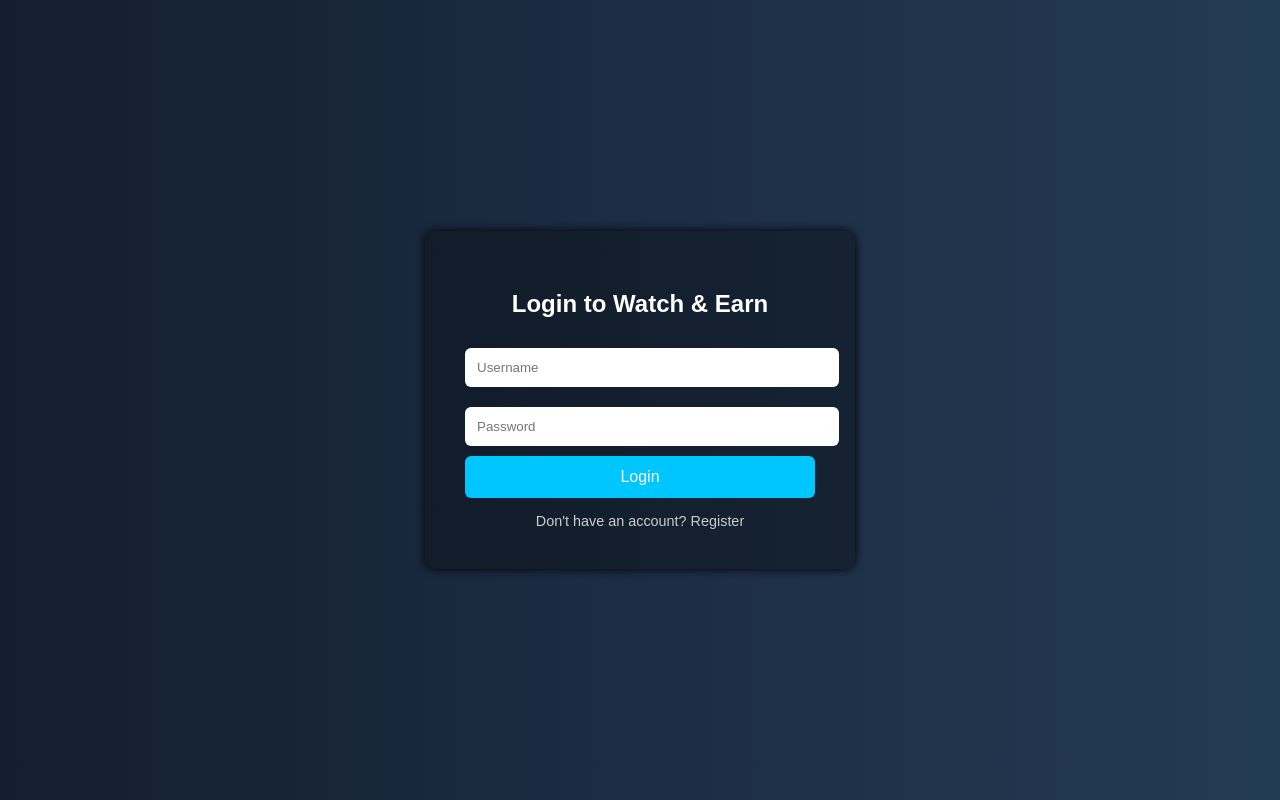
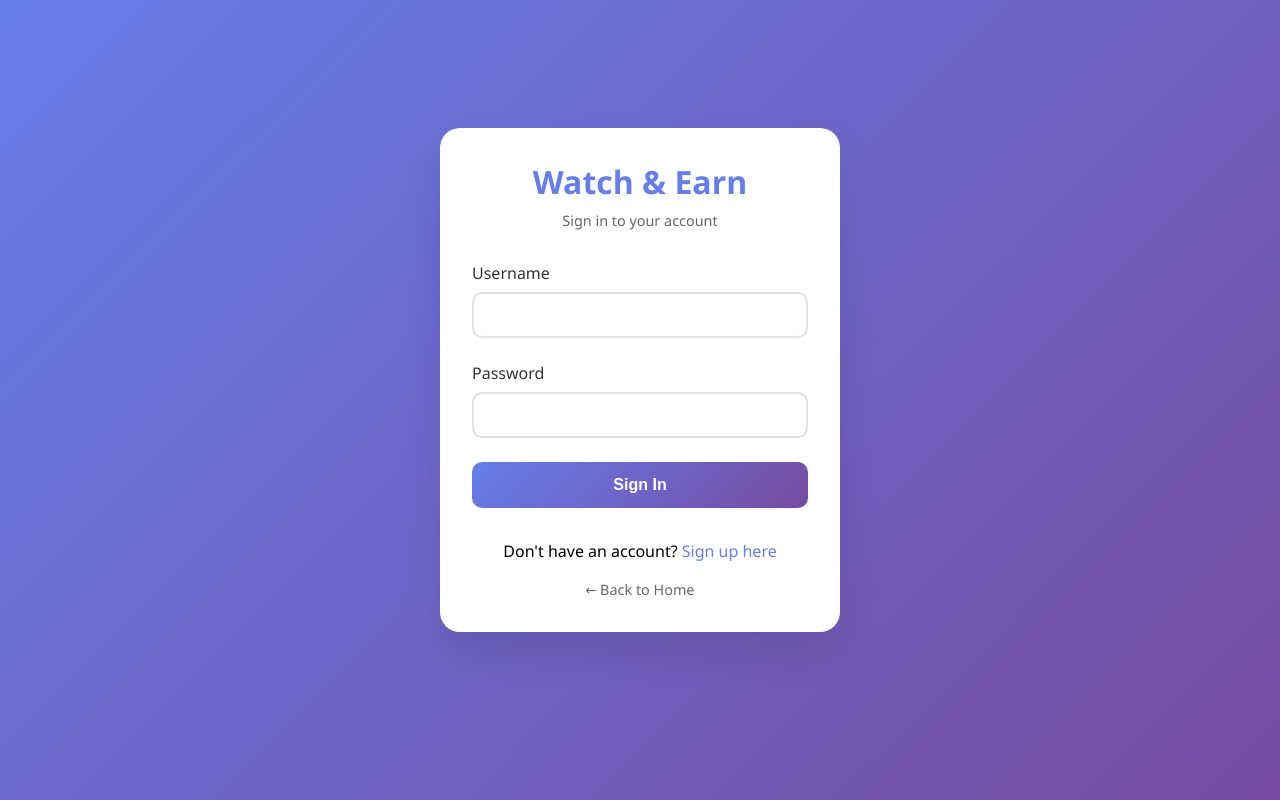
Before and after one commit to grace363/Denso, a Flask app: page /login in a window 1280 px wide. Run offline with Flask 3, Linux system fonts and the light colour scheme.

Commit message:
Update login.html

```diff
--- a/templates/login.html
+++ b/templates/login.html
@@ -2,80 +2,207 @@
 <html lang="en">
 <head>
     <meta charset="UTF-8">
-    <title>Login | Watch & Earn</title>
+    <meta name="viewport" content="width=device-width, initial-scale=1.0">
+    <title>Login - Watch & Earn</title>
     <style>
-        body {
+        * {
             margin: 0;
             padding: 0;
-            background: linear-gradient(to right, #141e30, #243b55);
-            font-family: Arial, sans-serif;
+            box-sizing: border-box;
+        }
+
+        body {
+            font-family: 'Segoe UI', Tahoma, Geneva, Verdana, sans-serif;
+            background: linear-gradient(135deg, #667eea 0%, #764ba2 100%);
+            min-height: 100vh;
             display: flex;
+            align-items: center;
             justify-content: center;
-            align-items: center;
-            height: 100vh;
-            color: #ffffff;
         }
 
         .login-container {
-            background: rgba(0, 0, 0, 0.3);
-            padding: 40px;
-            border-radius: 10px;
-            box-shadow: 0 0 10px #000;
+            background: white;
+            padding: 2rem;
+            border-radius: 20px;
+            box-shadow: 0 20px 40px rgba(0, 0, 0, 0.1);
             width: 100%;
-            max-width: 350px;
-            text-align: center;
+            max-width: 400px;
+            transform: translateY(-20px);
+            animation: slideUp 0.6s ease-out;
         }
 
-        .login-container h2 {
-            margin-bottom: 20px;
+        @keyframes slideUp {
+            from {
+                opacity: 0;
+                transform: translateY(20px);
+            }
+            to {
+                opacity: 1;
+                transform: translateY(0);
+            }
         }
 
-        .login-container input {
-            width: 100%;
-            padding: 12px;
-            margin: 10px 0;
-            border: none;
-            border-radius: 6px;
+        .logo {
+            text-align: center;
+            margin-bottom: 2rem;
         }
 
-        .login-container button {
-            width: 100%;
-            padding: 12px;
-            background-color: #00c6ff;
-            border: none;
-            border-radius: 6px;
-            color: white;
-            font-size: 1em;
-            cursor: pointer;
-            transition: background-color 0.3s ease;
+        .logo h1 {
+            color: #667eea;
+            font-size: 2rem;
+            margin-bottom: 0.5rem;
         }
 
-        .login-container button:hover {
-            background-color: #009ecb;
+        .logo p {
+            color: #666;
+            font-size: 0.9rem;
         }
 
-        .login-container a {
-            color: #ccc;
-            text-decoration: none;
-            display: block;
-            margin-top: 15px;
-            font-size: 0.9em;
+        .form-group {
+            margin-bottom: 1.5rem;
         }
 
-        .login-container a:hover {
-            color: #fff;
+        .form-group label {
+            display: block;
+            margin-bottom: 0.5rem;
+            color: #333;
+            font-weight: 500;
+        }
+
+        .form-group input {
+            width: 100%;
+            padding: 12px 16px;
+            border: 2px solid #e0e0e0;
+            border-radius: 10px;
+            font-size: 1rem;
+            transition: all 0.3s ease;
+        }
+
+        .form-group input:focus {
+            outline: none;
+            border-color: #667eea;
+            box-shadow: 0 0 0 3px rgba(102, 126, 234, 0.1);
+        }
+
+        .login-btn {
+            width: 100%;
+            padding: 14px;
+            background: linear-gradient(135deg, #667eea 0%, #764ba2 100%);
+            color: white;
+            border: none;
+            border-radius: 10px;
+            font-size: 1rem;
+            font-weight: 600;
+            cursor: pointer;
+            transition: all 0.3s ease;
+            margin-bottom: 1rem;
+        }
+
+        .login-btn:hover {
+            transform: translateY(-2px);
+            box-shadow: 0 10px 20px rgba(102, 126, 234, 0.3);
+        }
+
+        .login-btn:active {
+            transform: translateY(0);
+        }
+
+        .register-link {
+            text-align: center;
+            margin-top: 1rem;
+        }
+
+        .register-link a {
+            color: #667eea;
+            text-decoration: none;
+            font-weight: 500;
+        }
+
+        .register-link a:hover {
+            text-decoration: underline;
+        }
+
+        .alert {
+            padding: 12px;
+            border-radius: 8px;
+            margin-bottom: 1rem;
+            font-size: 0.9rem;
+        }
+
+        .alert-error {
+            background-color: #fee;
+            color: #c33;
+            border: 1px solid #fcc;
+        }
+
+        .alert-success {
+            background-color: #efe;
+            color: #3c3;
+            border: 1px solid #cfc;
+        }
+
+        .back-home {
+            text-align: center;
+            margin-top: 1rem;
+        }
+
+        .back-home a {
+            color: #666;
+            text-decoration: none;
+            font-size: 0.9rem;
+        }
+
+        .back-home a:hover {
+            color: #667eea;
+        }
+
+        @media (max-width: 480px) {
+            .login-container {
+                margin: 1rem;
+                padding: 1.5rem;
+            }
         }
     </style>
 </head>
 <body>
     <div class="login-container">
-        <h2>Login to Watch & Earn</h2>
+        <div class="logo">
+            <h1>Watch & Earn</h1>
+            <p>Sign in to your account</p>
+        </div>
+
+        <!-- Flash messages -->
+        {% with messages = get_flashed_messages(with_categories=true) %}
+            {% if messages %}
+                {% for category, message in messages %}
+                    <div class="alert alert-{{ 'error' if category == 'error' else 'success' }}">
+                        {{ message }}
+                    </div>
+                {% endfor %}
+            {% endif %}
+        {% endwith %}
+
         <form method="POST" action="{{ url_for('login') }}">
-            <input type="text" name="username" placeholder="Username" required />
-            <input type="password" name="password" placeholder="Password" required />
-            <button type="submit">Login</button>
+            <div class="form-group">
+                <label for="username">Username</label>
+                <input type="text" id="username" name="username" required>
+            </div>
+
+            <div class="form-group">
+                <label for="password">Password</label>
+                <input type="password" id="password" name="password" required>
+            </div>
+
+            <button type="submit" class="login-btn">Sign In</button>
         </form>
-        <a href="{{ url_for('register') }}">Don't have an account? Register</a>
+
+        <div class="register-link">
+            <p>Don't have an account? <a href="{{ url_for('register') }}">Sign up here</a></p>
+        </div>
+
+        <div class="back-home">
+            <a href="{{ url_for('index') }}">← Back to Home</a>
+        </div>
     </div>
 </body>
 </html>
```
